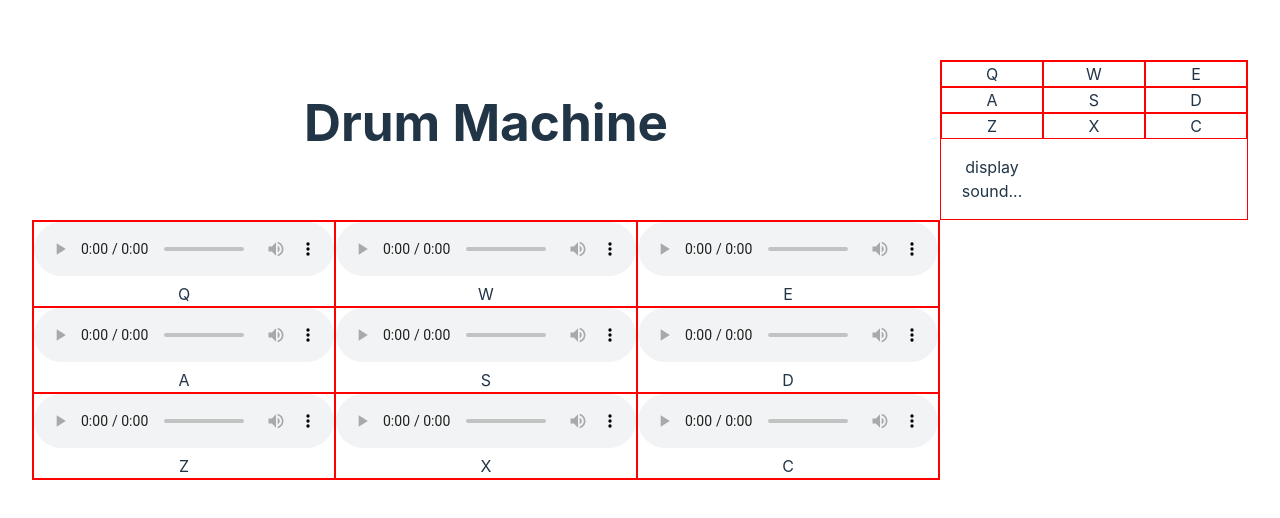
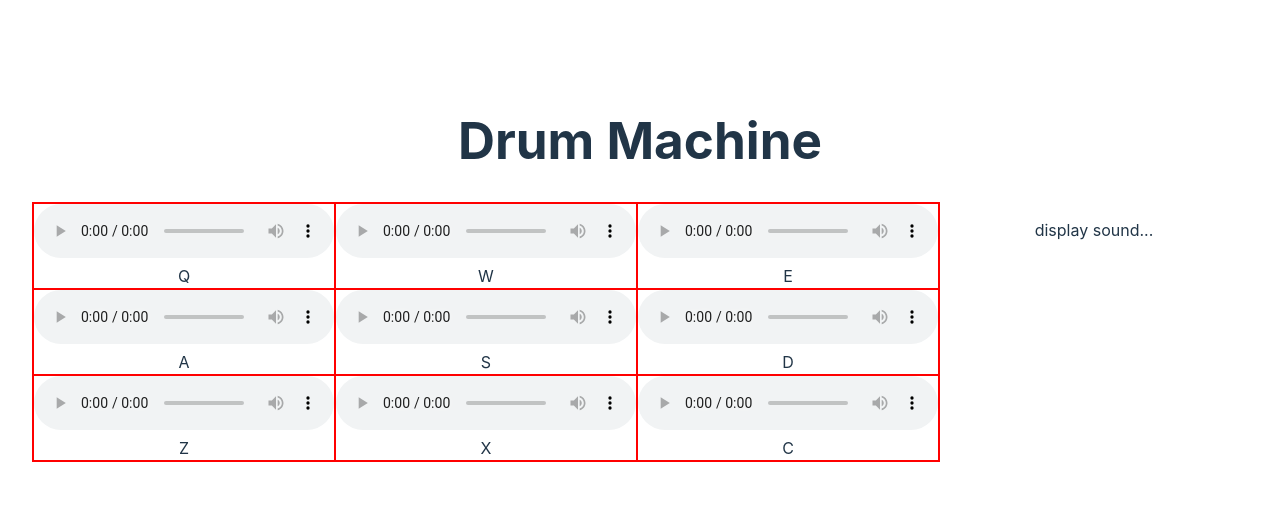
Before and after one commit to JohanCodeForFun/drum-machine, a React (Vite) app: page / in a window 1280 px wide. Shown: the part 130-648 px from the top of the page. Built offline with nearby package versions, Linux system fonts and the light colour scheme.

Commit message:
clean up App component

```diff
--- a/src/App.tsx
+++ b/src/App.tsx
@@ -1,67 +1,16 @@
-import { useState, useEffect } from "react";
 import "./App.css";
 import { DrumMachine } from "./components/DrumMachine";
-import drum1 from "./assets/BD_LXR_Valve11_A1.wav";
-import hiHat1 from "./assets/HH_LXR_Valve_11.wav";
-import clap1 from "./assets/Clap_LXR_Valve_1.wav";
-import cyl from "./assets/Tom_LXR_Valve16.wav";
-import cyl2 from "./assets/Tom_LXR_Valve24.wav";
-
-const drums = [drum1, hiHat1, clap1, cyl, cyl2];
 
 function App() {
-  // use for record drum beat...
-  // const [record, setRecord] = useState(0);
-
-  const [value, setValue] = useState(0);
-
-  // useEffect(() => {
-  //   play()
-  // }, [value])
-
-  function play() {
-    new Audio(drum1).play();
-  }
 
   return (
     <>
+      <h1>Drum Machine</h1>
       <div id="drum-machine">
-        <h1>Drum Machine</h1>
-        <div className="pad-bank">
-          <div className="drum-pad" onClick={play}>
-            <audio className="clip" id="Q" src="./assets/HH_LXR_Valve_11.wav"></audio>Q
-          </div>
-          <div className="drum-pad" onClick={play}>
-            <audio className="clip" id="E" src="./assets/HH_LXR_Valve_11.wav"></audio>W
-          </div>
-          <div className="drum-pad" onClick={play}>
-            <audio className="clip" id="E" src="./assets/HH_LXR_Valve_11.wav"></audio>E
-          </div>
-          <div className="drum-pad" onClick={play}>
-            <audio className="clip" id="A" src="./assets/HH_LXR_Valve_11.wav"></audio>A
-          </div>
-          <div className="drum-pad" onClick={play}>
-            <audio className="clip" id="S" src="./assets/HH_LXR_Valve_11.wav"></audio>S
-          </div>
-          <div className="drum-pad" onClick={play}>
-            <audio className="clip" id="D" src="./assets/HH_LXR_Valve_11.wav"></audio>D
-          </div>
-          <div className="drum-pad" onClick={play}>
-            <audio className="clip" id="Z" src="./assets/HH_LXR_Valve_11.wav"></audio>Z
-          </div>
-          <div className="drum-pad" onClick={play}>
-            <audio className="clip" id="X" src="./assets/HH_LXR_Valve_11.wav"></audio>X
-          </div>
-          <div className="drum-pad" onClick={play}>
-            <audio className="clip" id="C" src="./assets/HH_LXR_Valve_11.wav"></audio>C
-          </div>
-
-          <div id="display">
-            <p>display sound...</p>
-          </div>
+      <DrumMachine />
+        <div id="display">
+          <p>display sound...</p>
         </div>
-        {/* {drums.map(btn => <button onClick={play(btn)} key={btn}>{btn}</button>)}  */}
-        <DrumMachine />
       </div>
     </>
   );
```
